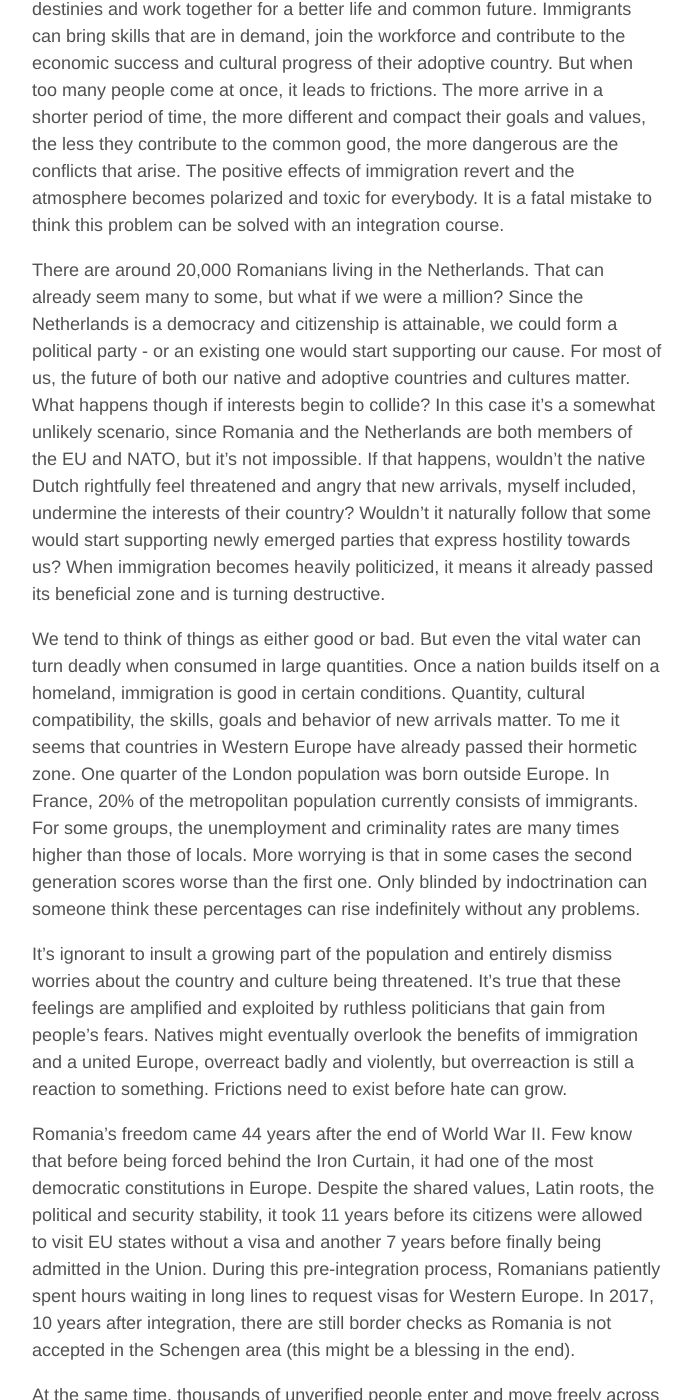
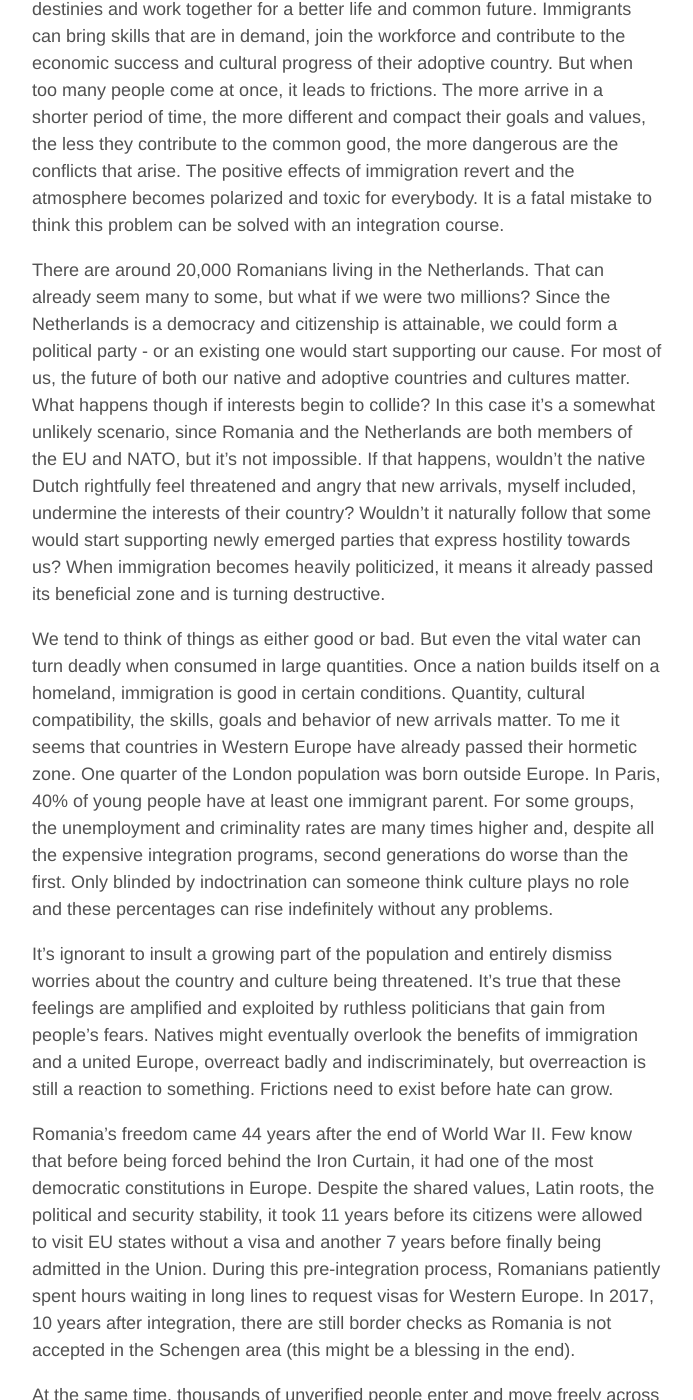
Before and after one commit to aoghina/aoghina.github.io, a Jekyll site: the page built from _posts/2017-02-25-the-hormesis-of-immigration.md, in a window 1280 px wide and 1400 px high, scrolled down 973 px. Shown: the whole window, without its empty margins (293-986 px from the left). Built offline with Jekyll 4.4.1, drawn with Linux system fonts in a browser that asks for light colours; comment, search, counter and statistics services are not loaded.

Commit message:
Update hormesis

```diff
--- a/_posts/2017-02-25-the-hormesis-of-immigration.md
+++ b/_posts/2017-02-25-the-hormesis-of-immigration.md
@@ -16,11 +16,11 @@ A phenomena is hormetic when it's beneficial at low doses but becomes harmful at
 
 Most citizens are welcoming with foreigners at first. The natives and the new arrivals can learn from each other, expand their view of the world, merge destinies and work together for a better life and common future. Immigrants can bring skills that are in demand, join the workforce and contribute to the economic success and cultural progress of their adoptive country. But when too many people come at once, it leads to frictions. The more arrive in a shorter period of time, the more different and compact their goals and values, the less they contribute to the common good, the more dangerous are the conflicts that arise. The positive effects of immigration revert and the atmosphere becomes polarized and toxic for everybody. It is a fatal mistake to think this problem can be solved with an integration course.
 
-There are around 20,000 Romanians living in the Netherlands. That can already seem many to some, but what if we were a million? Since the Netherlands is a democracy and citizenship is attainable, we could form a political party - or an existing one would start supporting our cause. For most of us, the future of both our native and adoptive countries and cultures matter. What happens though if interests begin to collide? In this case it's a somewhat unlikely scenario, since Romania and the Netherlands are both members of the EU and NATO, but it's not impossible. If that happens, wouldn't the native Dutch rightfully feel threatened and angry that new arrivals, myself included, undermine the interests of their country? Wouldn't it naturally follow that some would start supporting newly emerged parties that express hostility towards us? When immigration becomes heavily politicized, it means it already passed its beneficial zone and is turning destructive.
+There are around 20,000 Romanians living in the Netherlands. That can already seem many to some, but what if we were two millions? Since the Netherlands is a democracy and citizenship is attainable, we could form a political party - or an existing one would start supporting our cause. For most of us, the future of both our native and adoptive countries and cultures matter. What happens though if interests begin to collide? In this case it's a somewhat unlikely scenario, since Romania and the Netherlands are both members of the EU and NATO, but it's not impossible. If that happens, wouldn't the native Dutch rightfully feel threatened and angry that new arrivals, myself included, undermine the interests of their country? Wouldn't it naturally follow that some would start supporting newly emerged parties that express hostility towards us? When immigration becomes heavily politicized, it means it already passed its beneficial zone and is turning destructive.
 
-We tend to think of things as either good or bad. But even the vital water can turn deadly when consumed in large quantities. Once a nation builds itself on a homeland, immigration is good in certain conditions. Quantity, cultural compatibility, the skills, goals and behavior of new arrivals matter. To me it seems that countries in Western Europe have already passed their hormetic zone. One quarter of the London population was born outside Europe. In France, 20% of the metropolitan population currently consists of immigrants. For some groups, the unemployment and criminality rates are many times higher than those of locals. More worrying is that in some cases the second generation scores worse than the first one. Only blinded by indoctrination can someone think these percentages can rise indefinitely without any problems.
+We tend to think of things as either good or bad. But even the vital water can turn deadly when consumed in large quantities. Once a nation builds itself on a homeland, immigration is good in certain conditions. Quantity, cultural compatibility, the skills, goals and behavior of new arrivals matter. To me it seems that countries in Western Europe have already passed their hormetic zone. One quarter of the London population was born outside Europe. In Paris, 40% of young people have at least one immigrant parent. For some groups, the unemployment and criminality rates are many times higher and, despite all the expensive integration programs, second generations do worse than the first. Only blinded by indoctrination can someone think culture plays no role and these percentages can rise indefinitely without any problems.
 
-It's ignorant to insult a growing part of the population and entirely dismiss worries about the country and culture being threatened. It's true that these feelings are amplified and exploited by ruthless politicians that gain from people's fears. Natives might eventually overlook the benefits of immigration and a united Europe, overreact badly and violently, but overreaction is still a reaction to something. Frictions need to exist before hate can grow.
+It's ignorant to insult a growing part of the population and entirely dismiss worries about the country and culture being threatened. It's true that these feelings are amplified and exploited by ruthless politicians that gain from people's fears. Natives might eventually overlook the benefits of immigration and a united Europe, overreact badly and indiscriminately, but overreaction is still a reaction to something. Frictions need to exist before hate can grow.
 
 Romania's freedom came 44 years after the end of World War II. Few know that before being forced behind the Iron Curtain, it had one of the most democratic constitutions in Europe. Despite the shared values, Latin roots, the political and security stability, it took 11 years before its citizens were allowed to visit EU states without a visa and another 7 years before finally being admitted in the Union. During this pre-integration process, Romanians patiently spent hours waiting in long lines to request visas for Western Europe. In 2017, 10 years after integration, there are still border checks as Romania is not accepted in the Schengen area (this might be a blessing in the end).
 
```
